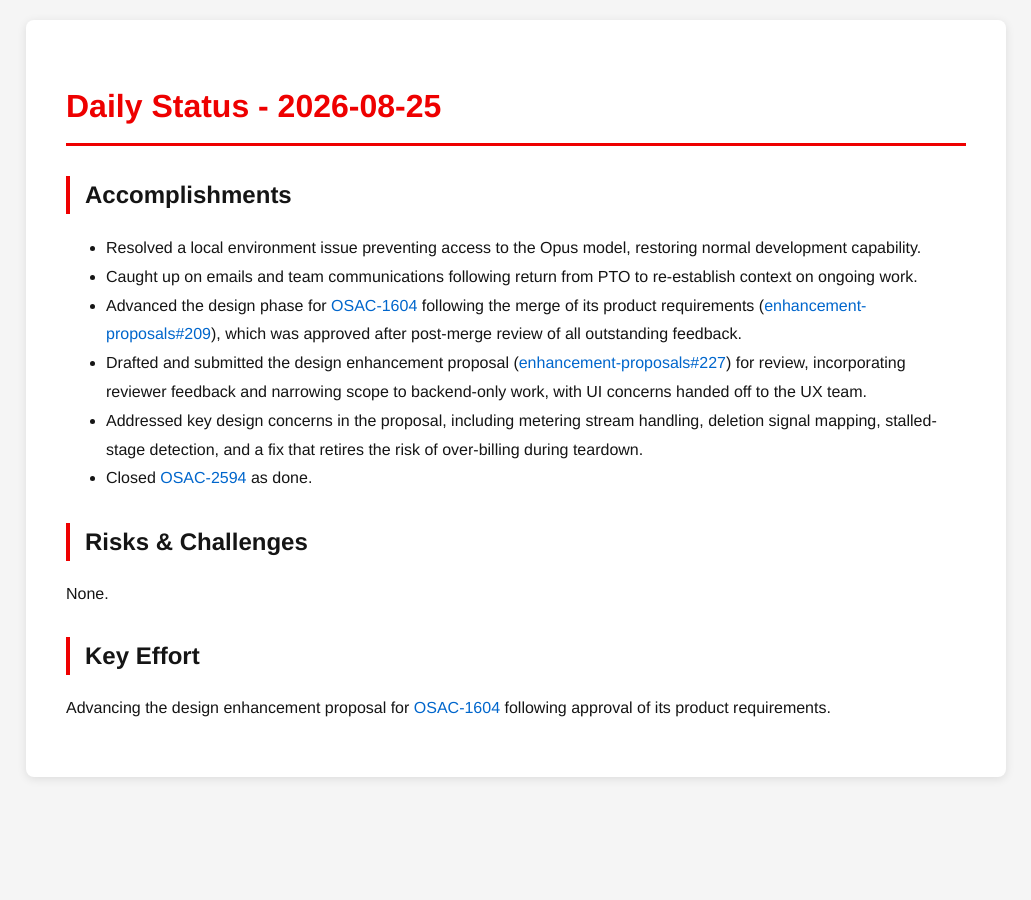
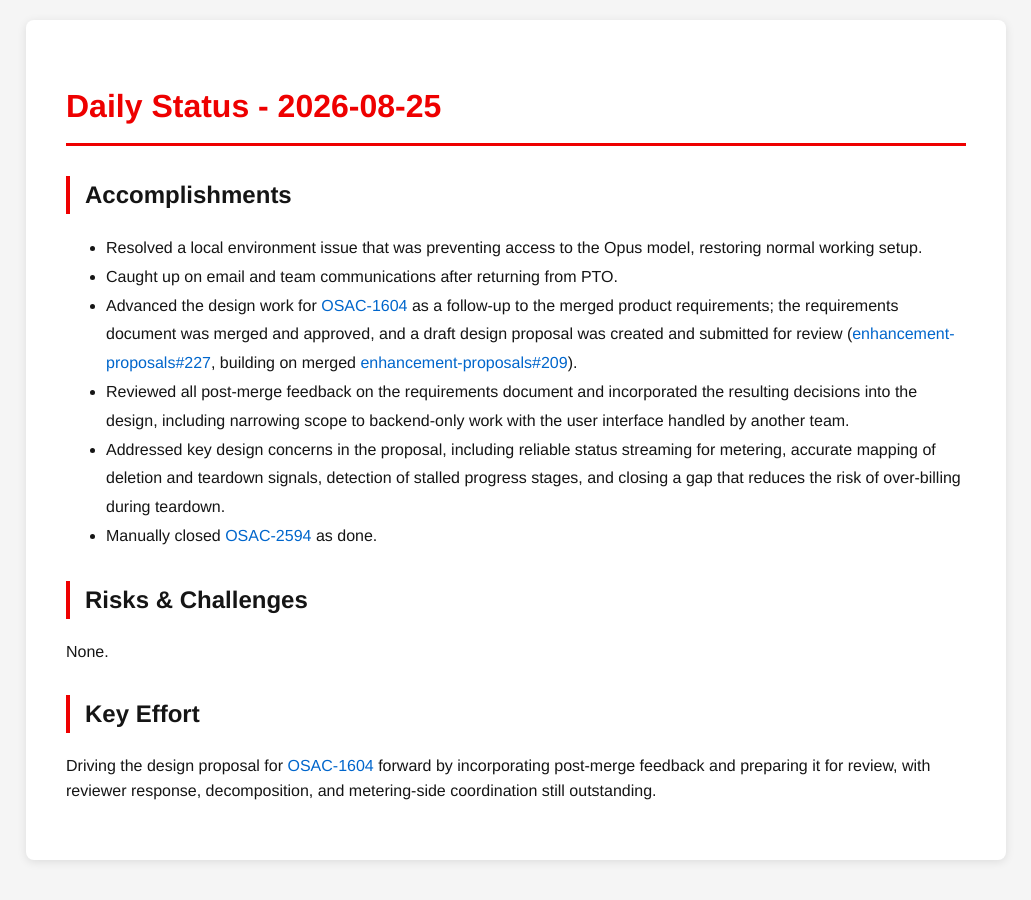
Before and after one commit to tzvatot/daily-status, a Jekyll site: the page built from 2026-08-25.md, in a window 1280 px wide. Shown: the whole page, without its empty margins (124-1155 px from the left). Built offline with Jekyll 4.4.1, drawn with Linux system fonts in a browser that asks for light colours.

Commit message:
Daily status update - 2026-08-25

```diff
--- a/2026-08-25.md
+++ b/2026-08-25.md
@@ -7,15 +7,15 @@ date: 2026-08-25
 # Daily Status - 2026-08-25
 
 ## Accomplishments
-- Resolved a local environment issue preventing access to the Opus model, restoring normal development capability.
-- Caught up on emails and team communications following return from PTO to re-establish context on ongoing work.
-- Advanced the design phase for [OSAC-1604](https://redhat.atlassian.net/browse/OSAC-1604) following the merge of its product requirements ([enhancement-proposals#209](https://github.com/osac-project/enhancement-proposals/pull/209)), which was approved after post-merge review of all outstanding feedback.
-- Drafted and submitted the design enhancement proposal ([enhancement-proposals#227](https://github.com/osac-project/enhancement-proposals/pull/227)) for review, incorporating reviewer feedback and narrowing scope to backend-only work, with UI concerns handed off to the UX team.
-- Addressed key design concerns in the proposal, including metering stream handling, deletion signal mapping, stalled-stage detection, and a fix that retires the risk of over-billing during teardown.
-- Closed [OSAC-2594](https://redhat.atlassian.net/browse/OSAC-2594) as done.
+- Resolved a local environment issue that was preventing access to the Opus model, restoring normal working setup.
+- Caught up on email and team communications after returning from PTO.
+- Advanced the design work for [OSAC-1604](https://redhat.atlassian.net/browse/OSAC-1604) as a follow-up to the merged product requirements; the requirements document was merged and approved, and a draft design proposal was created and submitted for review ([enhancement-proposals#227](https://github.com/osac-project/enhancement-proposals/pull/227), building on merged [enhancement-proposals#209](https://github.com/osac-project/enhancement-proposals/pull/209)).
+- Reviewed all post-merge feedback on the requirements document and incorporated the resulting decisions into the design, including narrowing scope to backend-only work with the user interface handled by another team.
+- Addressed key design concerns in the proposal, including reliable status streaming for metering, accurate mapping of deletion and teardown signals, detection of stalled progress stages, and closing a gap that reduces the risk of over-billing during teardown.
+- Manually closed [OSAC-2594](https://redhat.atlassian.net/browse/OSAC-2594) as done.
 
 ## Risks & Challenges
 None.
 
 ## Key Effort
-Advancing the design enhancement proposal for [OSAC-1604](https://redhat.atlassian.net/browse/OSAC-1604) following approval of its product requirements.
+Driving the design proposal for [OSAC-1604](https://redhat.atlassian.net/browse/OSAC-1604) forward by incorporating post-merge feedback and preparing it for review, with reviewer response, decomposition, and metering-side coordination still outstanding.
```
